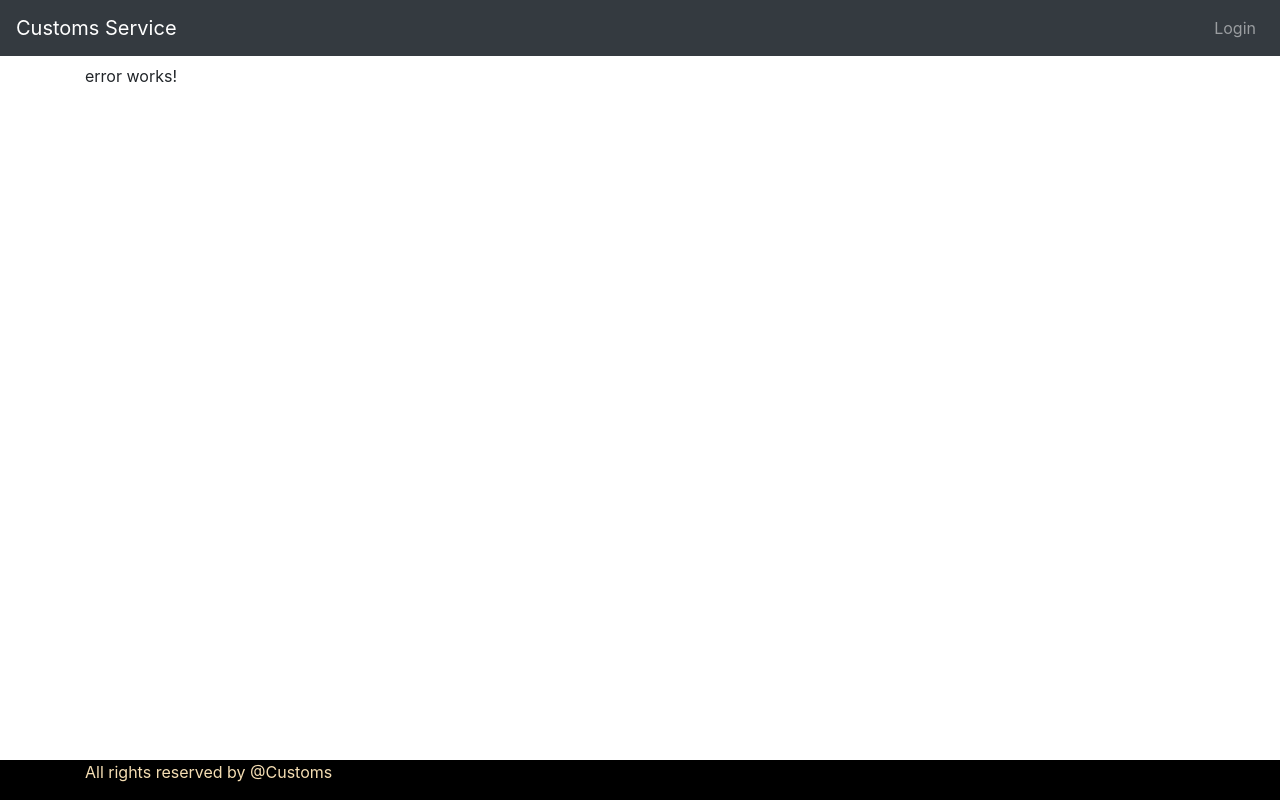
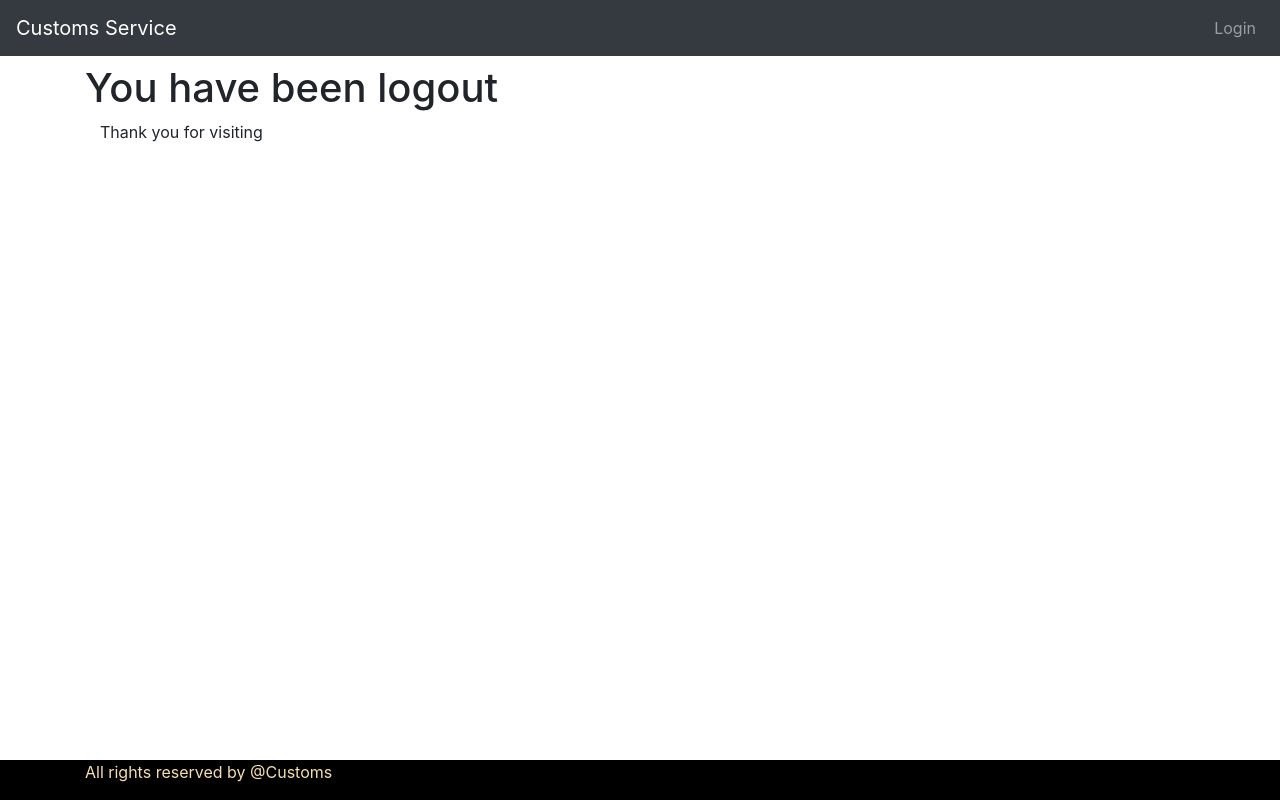
Before and after one commit to dkeyceo/todoIn28minutes, an Angular app in the folder todo-front/: page /logout in a window 1280 px wide. Built offline with nearby package versions, Linux system fonts and the light colour scheme.

Commit message:
implemented logout component with removing session storage user attribute

```diff
--- a/todo-front/src/app/app-routing.module.ts
+++ b/todo-front/src/app/app-routing.module.ts
@@ -3,6 +3,7 @@ import { RouterModule, Routes } from '@angular/router';
 import { ErrorComponent } from './error/error.component';
 import { ListTodosComponent } from './list-todos/list-todos.component';
 import { LoginComponent } from './login/login.component';
+import { LogoutComponent } from './logout/logout.component';
 import { WelcomeComponent } from './welcome/welcome.component';
 
 const routes: Routes = [
@@ -10,6 +11,7 @@ const routes: Routes = [
   {path: 'login', component: LoginComponent},
   {path: 'welcome/:name', component: WelcomeComponent},
   {path: 'todos', component: ListTodosComponent},
+  {path:'logout', component: LogoutComponent},
   {path: '**', component: ErrorComponent}
 ];
 
--- a/todo-front/src/app/app.module.ts
+++ b/todo-front/src/app/app.module.ts
@@ -10,6 +10,7 @@ import { FormsModule } from '@angular/forms';
 import { ListTodosComponent } from './list-todos/list-todos.component';
 import { MenuComponent } from './menu/menu.component';
 import { FooterComponent } from './footer/footer.component';
+import { LogoutComponent } from './logout/logout.component';
 
 @NgModule({
   declarations: [
@@ -19,7 +20,8 @@ import { FooterComponent } from './footer/footer.component';
     ErrorComponent,
     ListTodosComponent,
     MenuComponent,
-    FooterComponent
+    FooterComponent,
+    LogoutComponent
   ],
   imports: [
     BrowserModule,
--- /dev/null
+++ b/todo-front/src/app/logout/logout.component.html
@@ -0,0 +1,5 @@
+<h1>You have been logout</h1>
+
+<div class="container">
+  Thank you for visiting
+</div>
--- /dev/null
+++ b/todo-front/src/app/logout/logout.component.ts
@@ -0,0 +1,17 @@
+import { Component, OnInit } from '@angular/core';
+import { HardcodedAuthService } from '../services/hardcoded-auth.service';
+
+@Component({
+  selector: 'app-logout',
+  templateUrl: './logout.component.html',
+  styleUrls: ['./logout.component.css']
+})
+export class LogoutComponent implements OnInit {
+
+  constructor(private hardcodedAuthService: HardcodedAuthService) { }
+
+  ngOnInit(): void {
+    this.hardcodedAuthService.logout();
+  }
+
+}
--- a/todo-front/src/app/services/hardcoded-auth.service.ts
+++ b/todo-front/src/app/services/hardcoded-auth.service.ts
@@ -19,4 +19,8 @@ export class HardcodedAuthService {
     let user = sessionStorage.getItem('authenticaterUser');
     return !(user === null)
   }
+
+  logout(){
+    sessionStorage.removeItem('authenticaterUser');
+  }
 }
```
Also changed, not shown: todo-front/src/app/logout/logout.component.css (added).
